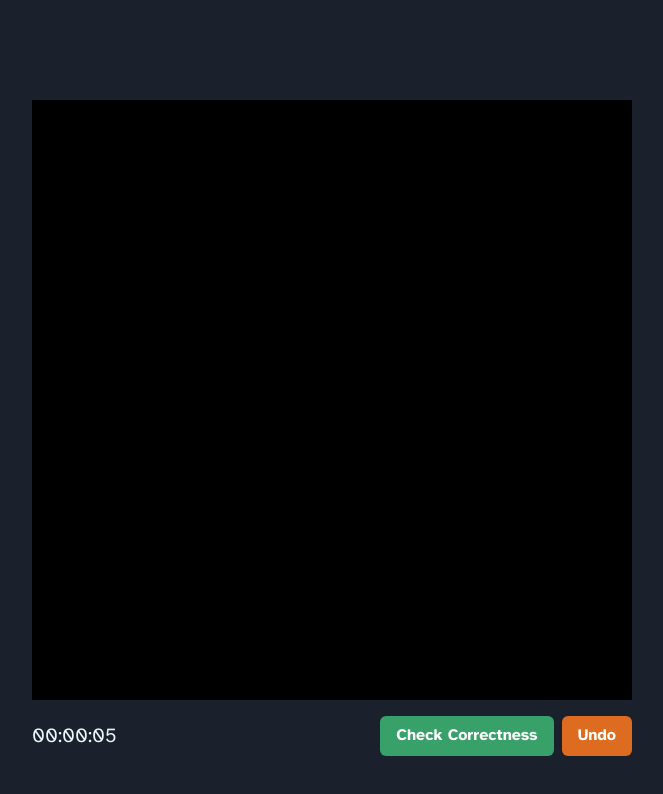
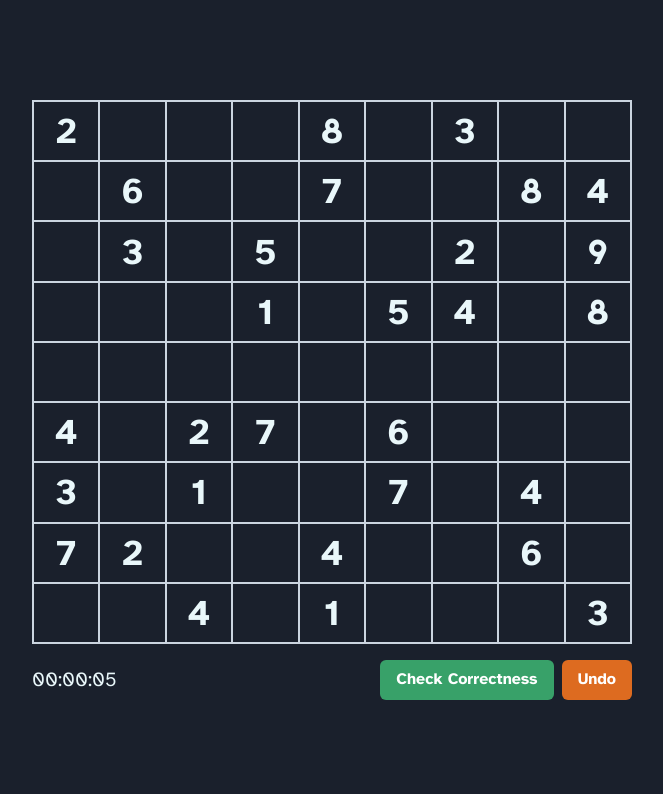
Before and after one commit to OmerYesilkaya/sudoku-web-case-study, a React (Create React App) app: page /sudoku/1 in a window 1280 px wide. Shown: the top 794 px of the page, without its empty margins (308-971 px from the left). Built offline with nearby package versions, Linux system fonts and the light colour scheme.

Commit message:
change sudoku board from canvas to html elements

```diff
--- a/src/components/Board.tsx
+++ b/src/components/Board.tsx
@@ -1,6 +1,8 @@
-import { useEffect } from "react";
-import { useRef } from "react";
+import { Center, Grid } from "@chakra-ui/react";
+import { games } from "constants/sudoku_games";
+import { SudokuGame } from "models/SudokuGame";
 import { useParams } from "react-router-dom";
+import flatten2D from "utils/flatten2D";
 
 type Param = {
 	id: string;
@@ -8,15 +10,24 @@ type Param = {
 
 export default function Board() {
 	const { id } = useParams<Param>();
-	const canvasRef = useRef<HTMLCanvasElement>(null);
 	const canvasSize = (3 * window.innerHeight) / 4;
+	const game = games.find((game) => game.id === parseInt(id)) ?? ({} as SudokuGame);
 
-	useEffect(() => {
-		if (!canvasRef.current) return;
-		const ctx = canvasRef.current.getContext("2d");
-		if (!ctx) return;
-		ctx.fillRect(0, 0, canvasSize, canvasSize);
-	}, [canvasSize]);
-
-	return <canvas ref={canvasRef} width={canvasSize} height={canvasSize} />;
+	return (
+		<Grid
+			userSelect="none"
+			templateColumns="repeat(9, 1fr)"
+			templateRows="repeat(9,1fr)"
+			border="1px solid"
+			borderColor="gray.300"
+			w={canvasSize}
+			h={canvasSize}
+		>
+			{flatten2D(game.grid).map((number) => (
+				<Center border="1px solid" borderColor="gray.300" fontSize="4xl" fontWeight="black">
+					{number === 0 ? "" : number}
+				</Center>
+			))}
+		</Grid>
+	);
 }
--- a/src/components/GamePreview.tsx
+++ b/src/components/GamePreview.tsx
@@ -12,10 +12,10 @@ export default function GamePreview({ game }: Props) {
 
 	return (
 		<Flex direction="column" align="center">
-			<Grid border="1px solid white" templateColumns="repeat(9, 1fr)" templateRows="repeat(9, 1fr)" fontSize="sm">
-				{flatten2D(game.grid).map((number) => (
-					<Center key={game.id} border="1px solid white" w="20px" h="20px" color={number === 0 ? "gray.500" : "gray.400"}>
-						{number === 0 ? "X" : number}
+			<Grid border="1px solid" borderColor="gray.500" templateColumns="repeat(9, 1fr)" templateRows="repeat(9, 1fr)" fontSize="sm">
+				{flatten2D(game.grid).map((number, idx) => (
+					<Center key={`grid-${idx}`} border="1px solid" borderColor="gray.500" w="20px" h="20px" color="gray.300">
+						{number === 0 ? "" : number}
 					</Center>
 				))}
 			</Grid>
--- a/src/pages/GameSelect.tsx
+++ b/src/pages/GameSelect.tsx
@@ -10,7 +10,7 @@ export default function GameSelect() {
 				<Header>Select a game</Header>
 				<Grid templateColumns="repeat(3, 1fr)" templateRows="repeat(3, 1fr)" gap="1em" mt="1em">
 					{games.map((game) => (
-						<GamePreview key={game.id} game={game} />
+						<GamePreview key={`game-${game.id}`} game={game} />
 					))}
 				</Grid>
 			</Flex>
```
